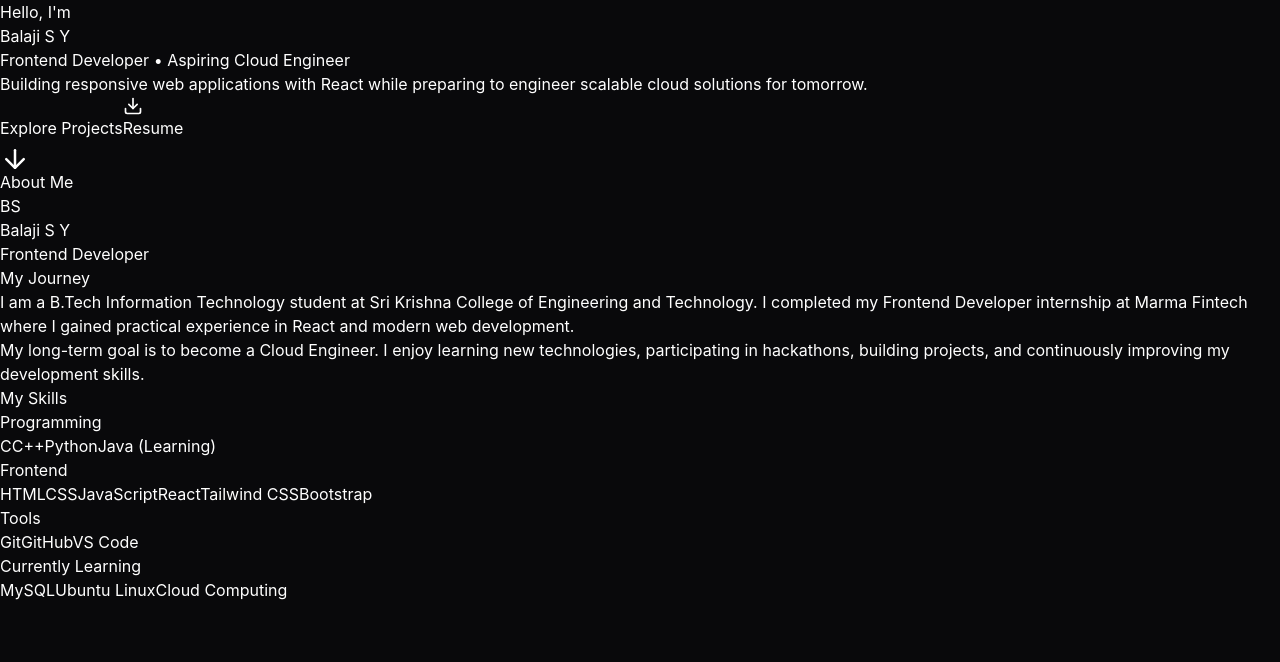
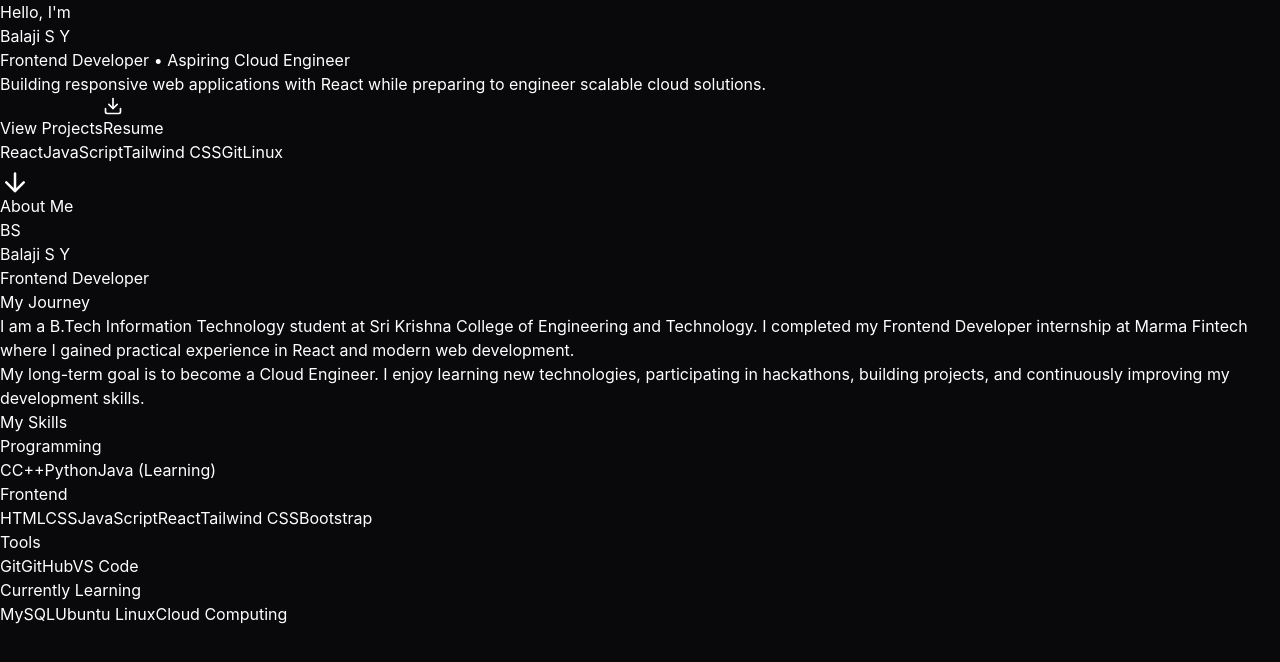
Before and after one commit to sybbalaji-rgb/balaji-portfolio, a React (Vite) app: page / in a window 1280 px wide. Shown: the top 662 px of the page. Built offline with nearby package versions, Linux system fonts and the light colour scheme.

Commit message:
Redesigned Hero section

```diff
--- a/src/components/Hero/Hero.jsx
+++ b/src/components/Hero/Hero.jsx
@@ -1,5 +1,6 @@
 import { ArrowDown, Download } from "lucide-react";
 import { motion } from "motion/react";
+import profile from "../../data/profile";
 
 function Hero() {
   return (
@@ -8,46 +9,55 @@ function Hero() {
       {/* Background Glow */}
       <div className="absolute w-150 h-150 rounded-full bg-blue-500/20 blur-[180px]" />
 
+      <div className="absolute inset-0 bg-[radial-gradient(circle_at_center,#1e3a8a20,transparent_70%)]" />
+
       <motion.div
         initial={{ opacity: 0, y: 40 }}
         animate={{ opacity: 1, y: 0 }}
         transition={{ duration: 0.8 }}
-        className="relative z-10 text-center px-6 max-w-4xl"
+        className="relative z-10 text-center px-6 max-w-5xl"
       >
         <p className="text-blue-400 text-lg font-medium">
           Hello, I'm
         </p>
 
-        <h1 className="mt-5 text-6xl md:text-8xl font-black bg-linear-to-r from-white via-blue-300 to-cyan-400 bg-clip-text text-transparent">
-          Balaji S Y
+        <h1 className="mt-4 text-6xl md:text-8xl font-black bg-linear-to-r from-white via-blue-300 to-cyan-400 bg-clip-text text-transparent">
+          {profile.name}
         </h1>
 
         <h2 className="mt-6 text-2xl md:text-4xl text-gray-300">
-          Frontend Developer • Aspiring Cloud Engineer
+          {profile.role}
         </h2>
 
-        <p className="mt-8 text-gray-400 leading-8 text-lg max-w-2xl mx-auto">
-          Building responsive web applications with React while preparing
-          to engineer scalable cloud solutions for tomorrow.
+        <p className="mt-8 text-gray-400 text-lg leading-8 max-w-3xl mx-auto">
+          {profile.description}
         </p>
 
         <div className="flex flex-col sm:flex-row justify-center gap-5 mt-12">
-
           <button className="px-8 py-4 rounded-full bg-linear-to-r from-blue-500 to-cyan-500 hover:scale-105 transition-all duration-300 font-semibold">
-            Explore Projects
+            View Projects
           </button>
 
           <button className="flex items-center justify-center gap-2 px-8 py-4 rounded-full border border-gray-600 hover:border-blue-500 hover:bg-blue-500/10 transition-all duration-300">
             <Download size={20} />
             Resume
           </button>
-
         </div>
 
+        <div className="flex flex-wrap justify-center gap-4 mt-12">
+          {profile.tech.map((item) => (
+            <span
+              key={item}
+              className="px-5 py-2 rounded-full bg-white/5 border border-white/10 text-gray-300"
+            >
+              {item}
+            </span>
+          ))}
+        </div>
       </motion.div>
 
       <motion.div
-        animate={{ y: [0, 12, 0] }}
+        animate={{ y: [0, 10, 0] }}
         transition={{ repeat: Infinity, duration: 2 }}
         className="absolute bottom-8"
       >
--- /dev/null
+++ b/src/data/profile.js
@@ -0,0 +1,18 @@
+const profile = {
+  name: "Balaji S Y",
+
+  role: "Frontend Developer • Aspiring Cloud Engineer",
+
+  description:
+    "Building responsive web applications with React while preparing to engineer scalable cloud solutions.",
+
+  tech: [
+    "React",
+    "JavaScript",
+    "Tailwind CSS",
+    "Git",
+    "Linux",
+  ],
+};
+
+export default profile;
```
